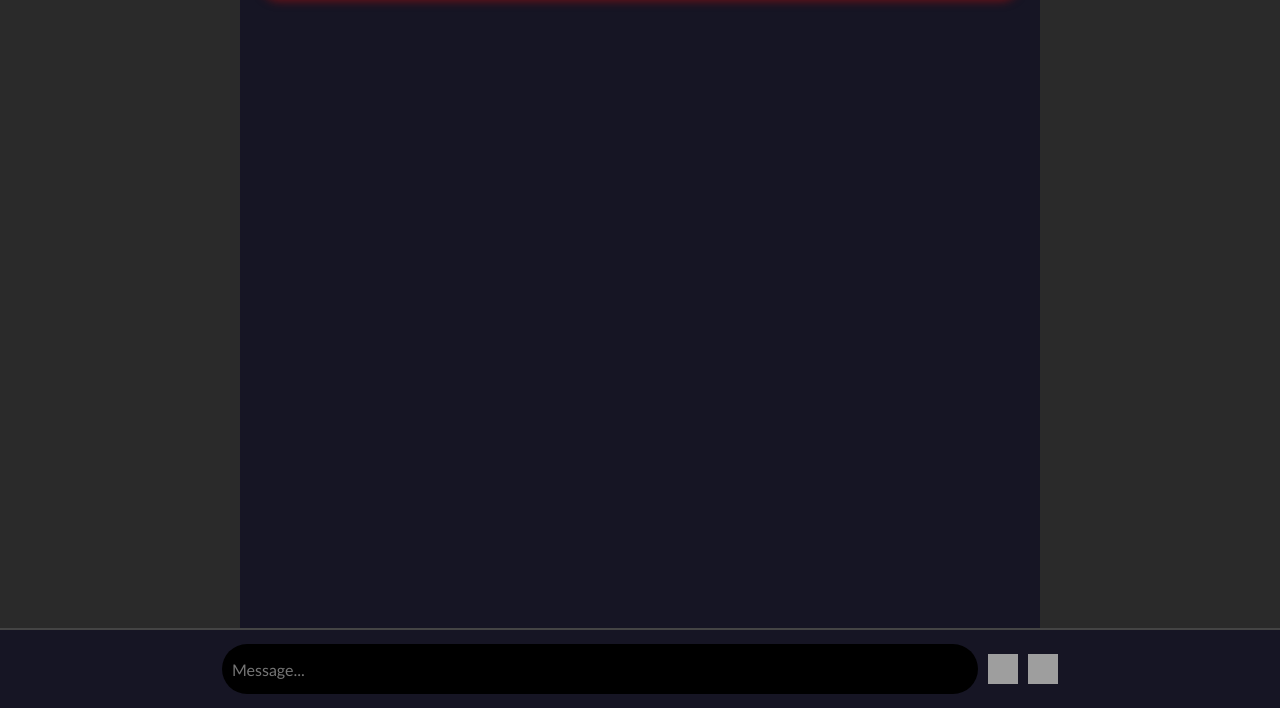
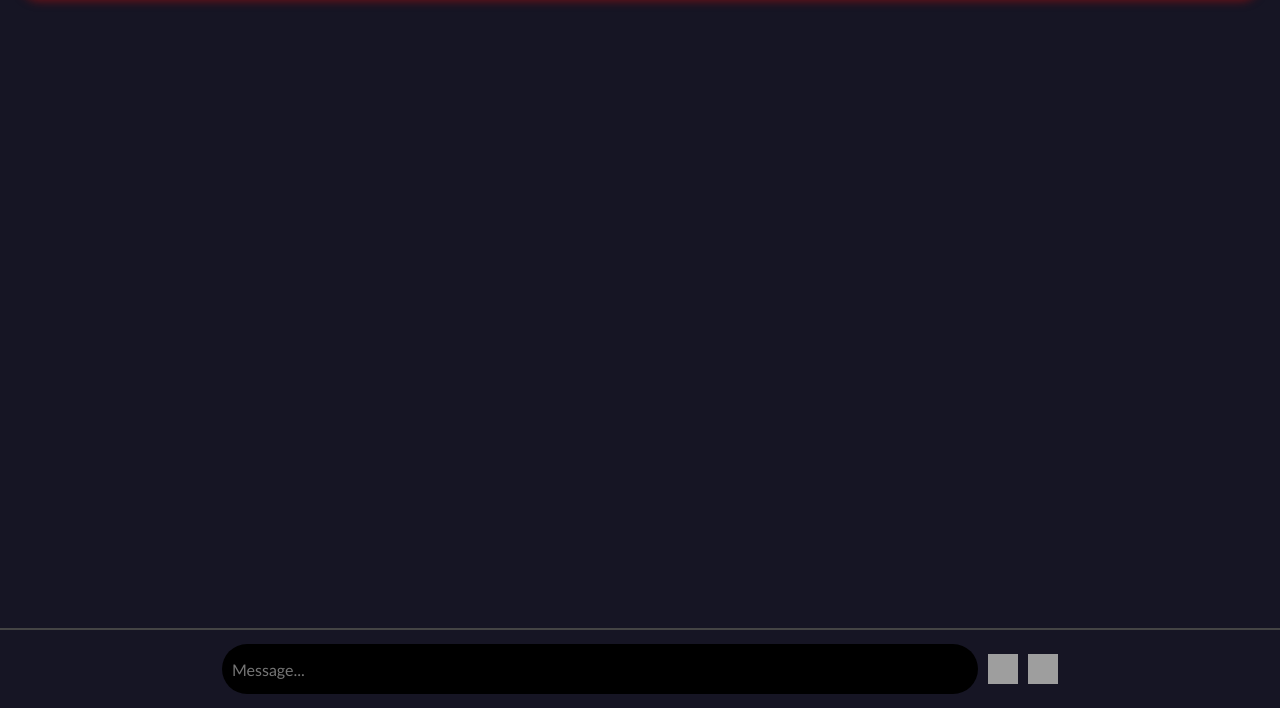
Before and after one commit to designeer1/chatbott, a plain HTML site: page index.html in a window 1280 px wide. Shown: the part 92-800 px from the top of the page. Drawn offline with Linux system fonts and the light colour scheme; grey boxes are pictures that could not be loaded.

Commit message:
Update style.css

```diff
--- a/style.css
+++ b/style.css
@@ -10,10 +10,10 @@
 body {
     display: flex;
     justify-content: center;
-    align-items: center;
+    align-items: flex-start; /* Align to the top */
     height: 100vh;
     background-color: #2a2a2a;
-    overflow: auto;
+    overflow: hidden; /* Prevent body scrolling */
 }
 
 /* Chat container */
@@ -21,8 +21,7 @@ body {
     display: flex;
     flex-direction: column;
     width: 100%;
-    max-width: 800px;
-    height: 100%;
+    height: calc(100vh - 80px);  /* Adjust height to exclude the prompt area */
     background-color: rgb(22, 21, 36);
     padding: 20px;
     overflow: hidden;
@@ -91,7 +90,7 @@ body {
     display: flex;
     flex-direction: column;
     gap: 10px;
-    margin-bottom: 80px;  /* Adjust margin-bottom as needed */
+    margin-bottom: 80px;  /* Ensure the input area is not overlapped */
     padding-right: 10px;  /* Add some padding for better visual */
 }
 
```
